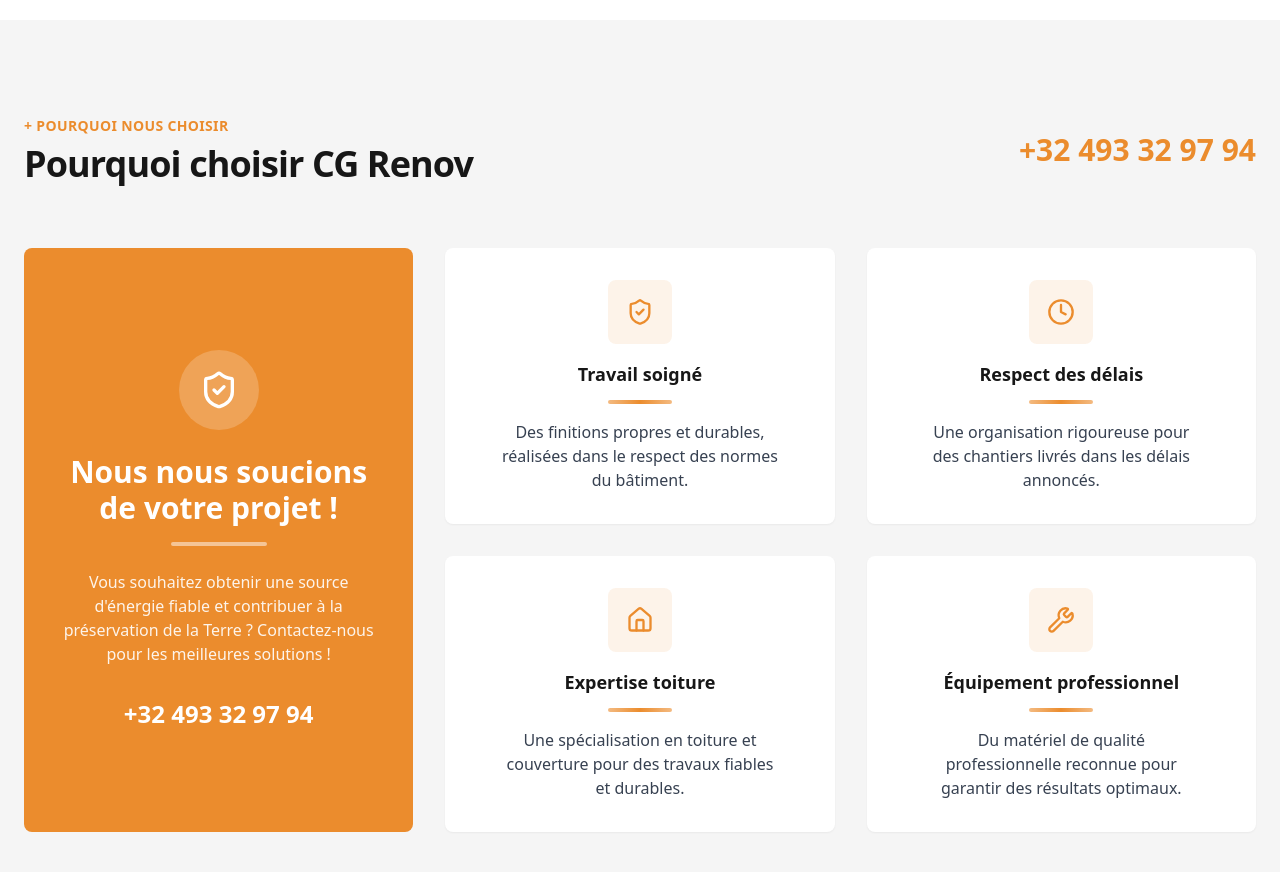
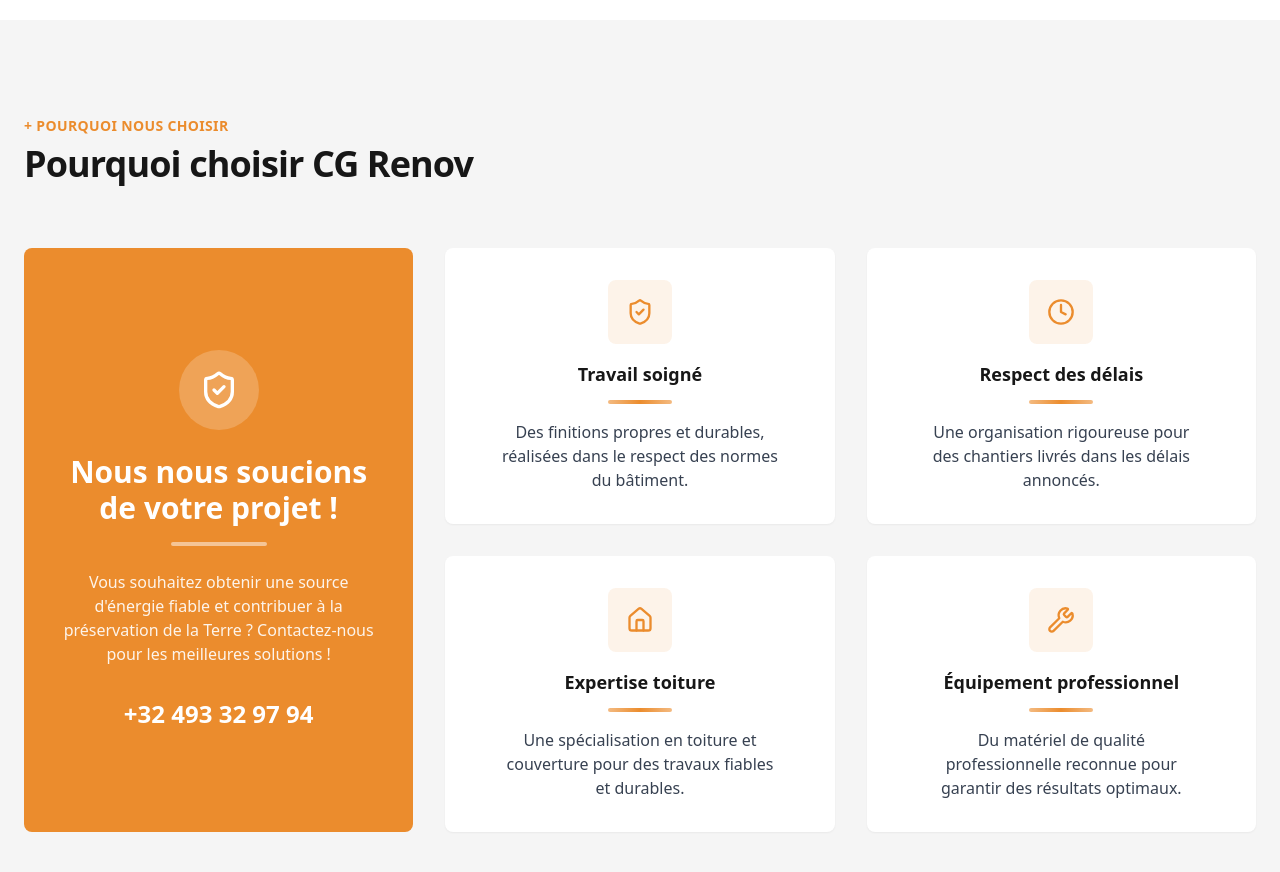
Before and after one commit to NicolasDeza/cgrenov, a Nuxt app: page / in a window 1280 px wide. Shown: the part 3020-3892 px from the top of the page. Built offline with nearby package versions, Linux system fonts and the light colour scheme.

Commit message:
Suppression num tel whyus section

```diff
--- a/app/components/WhyUsSection.vue
+++ b/app/components/WhyUsSection.vue
@@ -83,10 +83,6 @@ onMounted(() => {
 
         </div>
 
-        <div class="text-right shrink-0">
-          <p class="text-2xl md:text-3xl font-bold text-primary">+32 493 32 97 94</p>
-
-        </div>
       </header>
 
       <!-- Grille avec grande card à gauche -->
```
